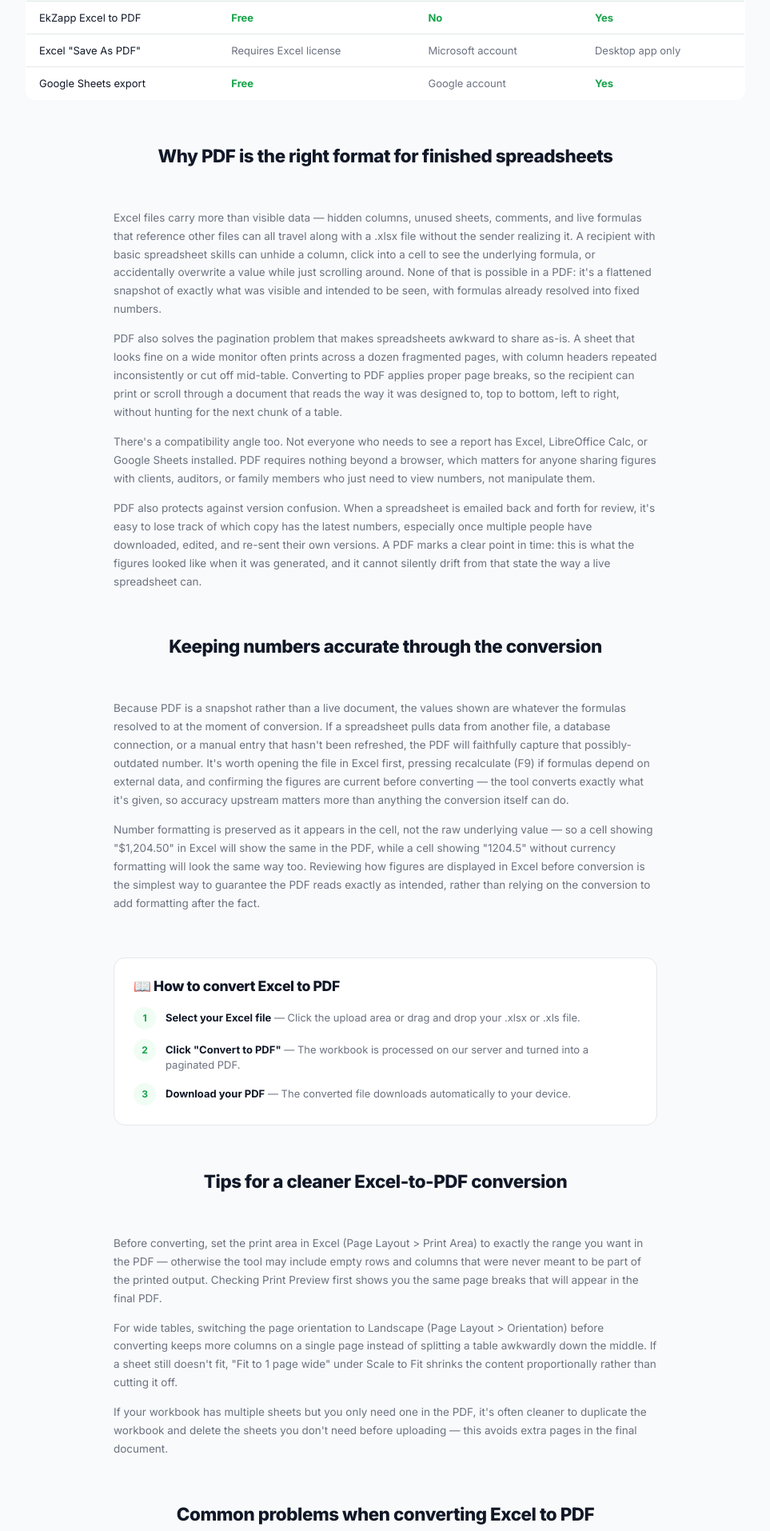
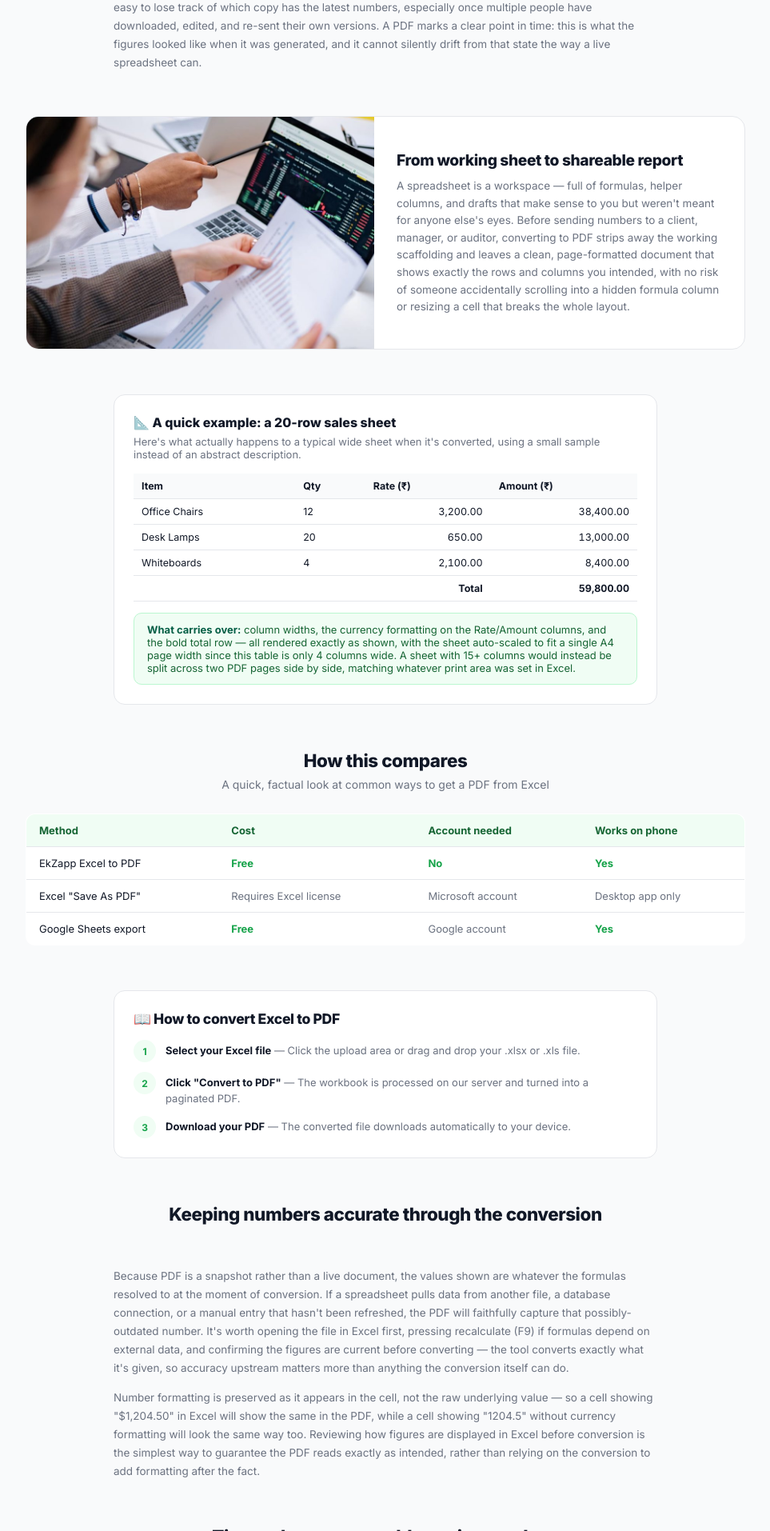
Before and after one commit to Ekramul36/ektools, a Flask app: page /excel-to-pdf in a window 1280 px wide. Shown: the part 1926-3840 px from the top of the page at 80% size, without its empty margins (158-1121 px from the left). Run offline with Flask 3, Linux system fonts and the light colour scheme; some libraries are stand-ins or nearby versions.

Commit message:
Differentiate excel-to-pdf page: reorder sections, add worked example block

```diff
--- a/templates/excel_to_pdf.html
+++ b/templates/excel_to_pdf.html
@@ -94,6 +94,18 @@ table.compare td.no{color:var(--gray)}
 .related-item .ico{font-size:1.3rem;margin-bottom:6px;display:block}
 .related-item .name{font-size:12.5px;font-weight:700;color:#fff}
 footer{margin:64px 0 32px;text-align:center;font-size:12px;color:var(--gray)}
+
+/* example table (new block) */
+.example-box{background:white;border:1px solid var(--border);border-radius:14px;padding:24px}
+.example-box h3{font-size:1rem;font-weight:800;margin-bottom:6px}
+.example-box .example-sub{font-size:13px;color:var(--gray);margin-bottom:16px}
+table.example{width:100%;border-collapse:collapse;font-size:12.5px}
+table.example th,table.example td{padding:8px 10px;border-bottom:1px solid var(--border);text-align:left}
+table.example th{background:var(--light);color:var(--ink);font-weight:700}
+table.example td.num{text-align:right;font-variant-numeric:tabular-nums}
+.example-result{margin-top:14px;background:#F0FDF4;border:1px solid #BBF7D0;border-radius:10px;padding:12px 16px;font-size:13px;color:#166534}
+.example-result strong{color:#065F46}
+
 @media(max-width:720px){
   .use-cases{grid-template-columns:1fr}
   .feature-grid{grid-template-columns:1fr}
@@ -104,6 +116,7 @@ footer{margin:64px 0 32px;text-align:center;font-size:12px;color:var(--gray)}
   .hero h1{font-size:1.7rem}
   .tool-card-wrap{margin-top:-56px}
   .hero{padding-bottom:88px}
+  table.example{font-size:11.5px}
 }
 </style>
 <script type="application/ld+json">
@@ -174,32 +187,7 @@ footer{margin:64px 0 32px;text-align:center;font-size:12px;color:var(--gray)}
     </div>
   </div>
 
-  <!-- PHOTO + COPY (first this time, order varied) -->
-  <div class="wide section">
-    <div class="photo-block">
-      <img src="{{ url_for('static', filename='images/photo-data-analysis.jpg') }}" alt="Reviewing a spreadsheet before converting to PDF">
-      <div class="photo-copy">
-        <h2>From working sheet to shareable report</h2>
-        <p>A spreadsheet is a workspace — full of formulas, helper columns, and drafts that make sense to you but weren't meant for anyone else's eyes. Before sending numbers to a client, manager, or auditor, converting to PDF strips away the working scaffolding and leaves a clean, page-formatted document that shows exactly the rows and columns you intended, with no risk of someone accidentally scrolling into a hidden formula column or resizing a cell that breaks the whole layout.</p>
-      </div>
-    </div>
-  </div>
-
-  <!-- USE CASES -->
-  <div class="wide section">
-    <h2>When people convert Excel to PDF</h2>
-    <p class="sub">A few common situations</p>
-    <div class="use-cases">
-      <div class="use-case"><h3>🧾 Invoices & quotes</h3><p>Send a finished invoice as a fixed PDF so totals and line items can't be edited after the fact.</p></div>
-      <div class="use-case"><h3>📊 Reports for stakeholders</h3><p>Share a monthly or quarterly report that looks identical whether opened on a phone or printed for a meeting.</p></div>
-      <div class="use-case"><h3>🗂️ Data for archiving</h3><p>Keep a permanent, unchangeable record of figures at a specific point in time.</p></div>
-      <div class="use-case"><h3>📥 Forms & submissions</h3><p>Submit a completed budget sheet or application form in the format a portal or reviewer expects.</p></div>
-      <div class="use-case"><h3>🖨️ Print-ready pages</h3><p>Get properly paginated output for printing, instead of a spreadsheet that spills across dozens of loose pages.</p></div>
-      <div class="use-case"><h3>📁 Client deliverables</h3><p>Hand over a polished, professional-looking file rather than a raw working spreadsheet.</p></div>
-    </div>
-  </div>
-
-  <!-- FEATURE GRID -->
+  <!-- FEATURE GRID (moved up, first content section) -->
   <div class="wide section">
     <h2>Why convert with EkZapp</h2>
     <p class="sub">Built for people who just need a clean PDF, fast</p>
@@ -219,19 +207,21 @@ footer{margin:64px 0 32px;text-align:center;font-size:12px;color:var(--gray)}
     </div>
   </div>
 
-  <!-- COMPARISON TABLE -->
+  <!-- USE CASES -->
   <div class="wide section">
-    <h2>How this compares</h2>
-    <p class="sub">A quick, factual look at common ways to get a PDF from Excel</p>
-    <table class="compare">
-      <tr><th>Method</th><th>Cost</th><th>Account needed</th><th>Works on phone</th></tr>
-      <tr><td>EkZapp Excel to PDF</td><td class="yes">Free</td><td class="yes">No</td><td class="yes">Yes</td></tr>
-      <tr><td>Excel "Save As PDF"</td><td class="no">Requires Excel license</td><td class="no">Microsoft account</td><td class="no">Desktop app only</td></tr>
-      <tr><td>Google Sheets export</td><td class="yes">Free</td><td class="no">Google account</td><td class="yes">Yes</td></tr>
-    </table>
+    <h2>When people convert Excel to PDF</h2>
+    <p class="sub">A few common situations</p>
+    <div class="use-cases">
+      <div class="use-case"><h3>🧾 Invoices & quotes</h3><p>Send a finished invoice as a fixed PDF so totals and line items can't be edited after the fact.</p></div>
+      <div class="use-case"><h3>📊 Reports for stakeholders</h3><p>Share a monthly or quarterly report that looks identical whether opened on a phone or printed for a meeting.</p></div>
+      <div class="use-case"><h3>🗂️ Data for archiving</h3><p>Keep a permanent, unchangeable record of figures at a specific point in time.</p></div>
+      <div class="use-case"><h3>📥 Forms & submissions</h3><p>Submit a completed budget sheet or application form in the format a portal or reviewer expects.</p></div>
+      <div class="use-case"><h3>🖨️ Print-ready pages</h3><p>Get properly paginated output for printing, instead of a spreadsheet that spills across dozens of loose pages.</p></div>
+      <div class="use-case"><h3>📁 Client deliverables</h3><p>Hand over a polished, professional-looking file rather than a raw working spreadsheet.</p></div>
+    </div>
   </div>
 
-  <!-- WHY CONVERT (deep text) -->
+  <!-- WHY PDF (deep text, moved earlier) -->
   <div class="narrow section">
     <h2>Why PDF is the right format for finished spreadsheets</h2>
     <p class="sub">&nbsp;</p>
@@ -243,14 +233,45 @@ footer{margin:64px 0 32px;text-align:center;font-size:12px;color:var(--gray)}
     </div>
   </div>
 
-  <!-- DATA ACCURACY -->
+  <!-- PHOTO + COPY (moved after the deep text this time) -->
+  <div class="wide section">
+    <div class="photo-block">
+      <img src="{{ url_for('static', filename='images/photo-data-analysis.jpg') }}" alt="Reviewing a spreadsheet before converting to PDF">
+      <div class="photo-copy">
+        <h2>From working sheet to shareable report</h2>
+        <p>A spreadsheet is a workspace — full of formulas, helper columns, and drafts that make sense to you but weren't meant for anyone else's eyes. Before sending numbers to a client, manager, or auditor, converting to PDF strips away the working scaffolding and leaves a clean, page-formatted document that shows exactly the rows and columns you intended, with no risk of someone accidentally scrolling into a hidden formula column or resizing a cell that breaks the whole layout.</p>
+      </div>
+    </div>
+  </div>
+
+  <!-- NEW: WORKED EXAMPLE — unique information gain, not present on the sibling converter pages -->
   <div class="narrow section">
-    <h2>Keeping numbers accurate through the conversion</h2>
-    <p class="sub">&nbsp;</p>
-    <div class="text-block">
-      <p>Because PDF is a snapshot rather than a live document, the values shown are whatever the formulas resolved to at the moment of conversion. If a spreadsheet pulls data from another file, a database connection, or a manual entry that hasn't been refreshed, the PDF will faithfully capture that possibly-outdated number. It's worth opening the file in Excel first, pressing recalculate (F9) if formulas depend on external data, and confirming the figures are current before converting — the tool converts exactly what it's given, so accuracy upstream matters more than anything the conversion itself can do.</p>
-      <p>Number formatting is preserved as it appears in the cell, not the raw underlying value — so a cell showing "$1,204.50" in Excel will show the same in the PDF, while a cell showing "1204.5" without currency formatting will look the same way too. Reviewing how figures are displayed in Excel before conversion is the simplest way to guarantee the PDF reads exactly as intended, rather than relying on the conversion to add formatting after the fact.</p>
+    <div class="example-box">
+      <h3>📐 A quick example: a 20-row sales sheet</h3>
+      <p class="example-sub">Here's what actually happens to a typical wide sheet when it's converted, using a small sample instead of an abstract description.</p>
+      <table class="example">
+        <tr><th>Item</th><th>Qty</th><th class="num">Rate (₹)</th><th class="num">Amount (₹)</th></tr>
+        <tr><td>Office Chairs</td><td>12</td><td class="num">3,200.00</td><td class="num">38,400.00</td></tr>
+        <tr><td>Desk Lamps</td><td>20</td><td class="num">650.00</td><td class="num">13,000.00</td></tr>
+        <tr><td>Whiteboards</td><td>4</td><td class="num">2,100.00</td><td class="num">8,400.00</td></tr>
+        <tr><td colspan="3" style="text-align:right;font-weight:700">Total</td><td class="num" style="font-weight:700">59,800.00</td></tr>
+      </table>
+      <div class="example-result">
+        <strong>What carries over:</strong> column widths, the currency formatting on the Rate/Amount columns, and the bold total row — all rendered exactly as shown, with the sheet auto-scaled to fit a single A4 page width since this table is only 4 columns wide. A sheet with 15+ columns would instead be split across two PDF pages side by side, matching whatever print area was set in Excel.
+      </div>
     </div>
+  </div>
+
+  <!-- COMPARISON TABLE -->
+  <div class="wide section">
+    <h2>How this compares</h2>
+    <p class="sub">A quick, factual look at common ways to get a PDF from Excel</p>
+    <table class="compare">
+      <tr><th>Method</th><th>Cost</th><th>Account needed</th><th>Works on phone</th></tr>
+      <tr><td>EkZapp Excel to PDF</td><td class="yes">Free</td><td class="yes">No</td><td class="yes">Yes</td></tr>
+      <tr><td>Excel "Save As PDF"</td><td class="no">Requires Excel license</td><td class="no">Microsoft account</td><td class="no">Desktop app only</td></tr>
+      <tr><td>Google Sheets export</td><td class="yes">Free</td><td class="no">Google account</td><td class="yes">Yes</td></tr>
+    </table>
   </div>
 
   <!-- HOW TO -->
@@ -265,27 +286,32 @@ footer{margin:64px 0 32px;text-align:center;font-size:12px;color:var(--gray)}
     </div>
   </div>
 
-  <!-- TIPS -->
+  <!-- DATA ACCURACY -->
   <div class="narrow section">
-    <h2>Tips for a cleaner Excel-to-PDF conversion</h2>
+    <h2>Keeping numbers accurate through the conversion</h2>
     <p class="sub">&nbsp;</p>
     <div class="text-block">
-      <p>Before converting, set the print area in Excel (Page Layout > Print Area) to exactly the range you want in the PDF — otherwise the tool may include empty rows and columns that were never meant to be part of the printed output. Checking Print Preview first shows you the same page breaks that will appear in the final PDF.</p>
-      <p>For wide tables, switching the page orientation to Landscape (Page Layout > Orientation) before converting keeps more columns on a single page instead of splitting a table awkwardly down the middle. If a sheet still doesn't fit, "Fit to 1 page wide" under Scale to Fit shrinks the content proportionally rather than cutting it off.</p>
-      <p>If your workbook has multiple sheets but you only need one in the PDF, it's often cleaner to duplicate the workbook and delete the sheets you don't need before uploading — this avoids extra pages in the final document.</p>
+      <p>Because PDF is a snapshot rather than a live document, the values shown are whatever the formulas resolved to at the moment of conversion. If a spreadsheet pulls data from another file, a database connection, or a manual entry that hasn't been refreshed, the PDF will faithfully capture that possibly-outdated number. It's worth opening the file in Excel first, pressing recalculate (F9) if formulas depend on external data, and confirming the figures are current before converting — the tool converts exactly what it's given, so accuracy upstream matters more than anything the conversion itself can do.</p>
+      <p>Number formatting is preserved as it appears in the cell, not the raw underlying value — so a cell showing "$1,204.50" in Excel will show the same in the PDF, while a cell showing "1204.5" without currency formatting will look the same way too. Reviewing how figures are displayed in Excel before conversion is the simplest way to guarantee the PDF reads exactly as intended, rather than relying on the conversion to add formatting after the fact.</p>
     </div>
   </div>
 
-  <!-- COMMON ISSUES -->
+  <!-- TIPS + COMMON ISSUES (merged into one section with subheadings) -->
   <div class="narrow section">
-    <h2>Common problems when converting Excel to PDF</h2>
+    <h2>Tips and common problems, in one place</h2>
     <p class="sub">&nbsp;</p>
     <div class="text-block">
-      <p><strong style="color:var(--ink)">Columns get cut off at the page edge.</strong> This happens when the sheet is wider than the printable page area. Switching to landscape orientation or using "Fit to page width" in Excel's print settings before converting resolves this in almost every case.</p>
-      <p><strong style="color:var(--ink)">Extra blank pages appear.</strong> Usually caused by stray formatting or data far outside the intended range — for example, a cell that was clicked once at row 500 even though the real data ends at row 40. Selecting the intended range and setting it explicitly as the print area avoids this.</p>
-      <p><strong style="color:var(--ink)">Charts look shifted or resized.</strong> Charts and images are anchored to cell positions, so when a sheet scales down to fit a page, their relative position can shift slightly. Keeping charts within the normal print area, rather than floating far to the right of the data, minimizes this.</p>
-      <p><strong style="color:var(--ink)">The file won't upload.</strong> Confirm the extension is .xlsx or .xls, not a renamed .csv or .numbers file, which use different underlying formats despite sometimes sharing an icon.</p>
-      <p><strong style="color:var(--ink)">Frozen panes or filters look different.</strong> View-only settings like frozen header rows and applied filters affect how a sheet looks on screen in Excel but don't carry the same interactive behavior into a static PDF page — the visible data is accurate, but the ability to scroll within a frozen area or toggle a filter is naturally lost once the sheet becomes a fixed document.</p>
+      <p style="color:var(--ink);font-weight:700;margin-bottom:6px">Before converting</p>
+      <p>Set the print area in Excel (Page Layout &gt; Print Area) to exactly the range you want in the PDF — otherwise the tool may include empty rows and columns that were never meant to be part of the printed output. Checking Print Preview first shows you the same page breaks that will appear in the final PDF.</p>
+      <p>For wide tables, switching the page orientation to Landscape (Page Layout &gt; Orientation) before converting keeps more columns on a single page instead of splitting a table awkwardly down the middle. If a sheet still doesn't fit, "Fit to 1 page wide" under Scale to Fit shrinks the content proportionally rather than cutting it off.</p>
+      <p style="color:var(--ink);font-weight:700;margin:20px 0 6px">If columns get cut off at the page edge</p>
+      <p>This happens when the sheet is wider than the printable page area. Switching to landscape orientation or using "Fit to page width" in Excel's print settings before converting resolves this in almost every case.</p>
+      <p style="color:var(--ink);font-weight:700;margin:20px 0 6px">If extra blank pages appear</p>
+      <p>Usually caused by stray formatting or data far outside the intended range — for example, a cell that was clicked once at row 500 even though the real data ends at row 40. Selecting the intended range and setting it explicitly as the print area avoids this.</p>
+      <p style="color:var(--ink);font-weight:700;margin:20px 0 6px">If charts look shifted or resized</p>
+      <p>Charts and images are anchored to cell positions, so when a sheet scales down to fit a page, their relative position can shift slightly. Keeping charts within the normal print area, rather than floating far to the right of the data, minimizes this.</p>
+      <p style="color:var(--ink);font-weight:700;margin:20px 0 6px">If frozen panes or filters look different</p>
+      <p>View-only settings like frozen header rows and applied filters affect how a sheet looks on screen in Excel but don't carry the same interactive behavior into a static PDF page — the visible data is accurate, but the ability to scroll within a frozen area or toggle a filter is naturally lost once the sheet becomes a fixed document.</p>
     </div>
   </div>
 
```
